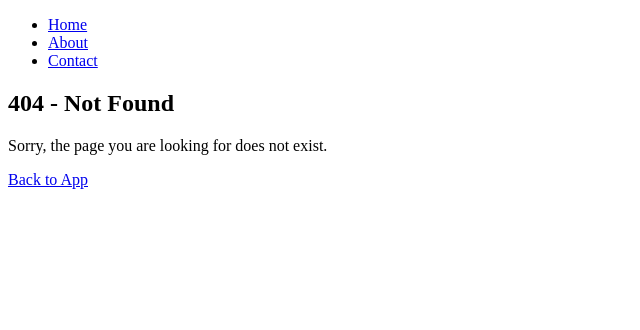
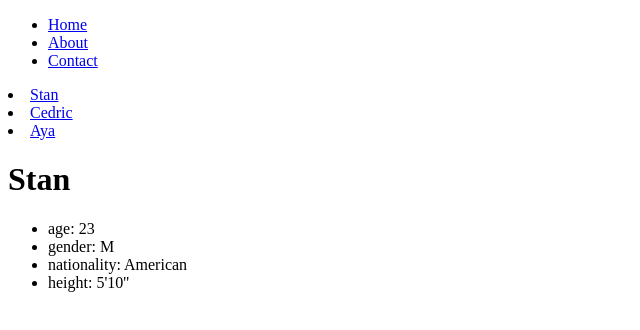
Before and after one commit to mrdoomus/4geeks-react-examples, a React (Create React App) app: page /student/1/Stan in a window 1280 px wide. Before the commit this address had no page. Shown: the top 330 px of the page, without its empty margins (0-640 px from the left). Built offline with nearby package versions, Linux system fonts and the light colour scheme.

Commit message:
adding new routes examples

```diff
--- a/src/App.jsx
+++ b/src/App.jsx
@@ -1,6 +1,4 @@
 import "./style.css";
-import { PostProvider } from "./use-context/PostContext";
-import PostList from "./use-context/PostList";
 import Routes from "./routes/Routes";
 
 function App() {
--- a/src/routes/Routes.jsx
+++ b/src/routes/Routes.jsx
@@ -1,11 +1,17 @@
 import React from "react";
-import { BrowserRouter as Router, Route, Routes } from "react-router-dom";
+import {
+  BrowserRouter as Router,
+  Route,
+  Routes as BrowserRoutes,
+} from "react-router-dom";
 import Home from "./Home";
 import About from "./About";
 import Contact from "./Contact";
 import NotFound from "./NotFound";
+import Terry from "./Terry";
+import Students from "./Students";
 
-function App() {
+function Routes() {
   return (
     <Router>
       <div>
@@ -23,16 +29,18 @@ function App() {
           </ul>
         </nav>
 
-        <Routes>
+        <BrowserRoutes>
           <Route path="/" element={<Home />} />
+          <Route path="/contact" element={<Contact />} />
+          <Route path="/terry" element={<Terry />} />
           {/* Modify the About route to include a parameter */}
           <Route path="/about/:name" element={<About />} />
-          <Route path="/contact" element={<Contact />} />
+          <Route path="/student/:id/:name" element={<Students />} />
           <Route path="*" element={<NotFound />} />
-        </Routes>
+        </BrowserRoutes>
       </div>
     </Router>
   );
 }
 
-export default App;
+export default Routes;
--- /dev/null
+++ b/src/routes/Students.jsx
@@ -0,0 +1,52 @@
+import { useParams } from "react-router-dom";
+
+const STUDENTS = [
+  { name: "Stan", id: 1 },
+  { name: "Cedric", id: 2 },
+  { name: "Aya", id: 3 },
+];
+
+const STUDENTS_DATA = {
+  1: {
+    age: 23,
+    nationality: "American",
+    gender: "M",
+    height: "5'10''",
+  },
+  2: {
+    age: 27,
+    nationality: "American",
+    gender: "M",
+    height: "6'1''",
+  },
+  3: {
+    age: 18,
+    nationality: "American",
+    gender: "F",
+    height: "5'8''",
+  },
+};
+
+const Students = () => {
+  const { id, name } = useParams();
+  const { age, nationality, height, gender } = STUDENTS_DATA[id];
+
+  return (
+    <div>
+      {STUDENTS.map((student) => (
+        <li>
+          <a href={`/student/${student.id}/${student.name}`}>{student.name}</a>
+        </li>
+      ))}
+      <h1>{name}</h1>
+      <ul>
+        <li>age: {age}</li>
+        <li>gender: {gender}</li>
+        <li>nationality: {nationality}</li>
+        <li>height: {height}</li>
+      </ul>
+    </div>
+  );
+};
+
+export default Students;
--- /dev/null
+++ b/src/routes/Terry.jsx
@@ -0,0 +1,3 @@
+const Terry = () => <h1>Terry</h1>;
+
+export default Terry;
```
